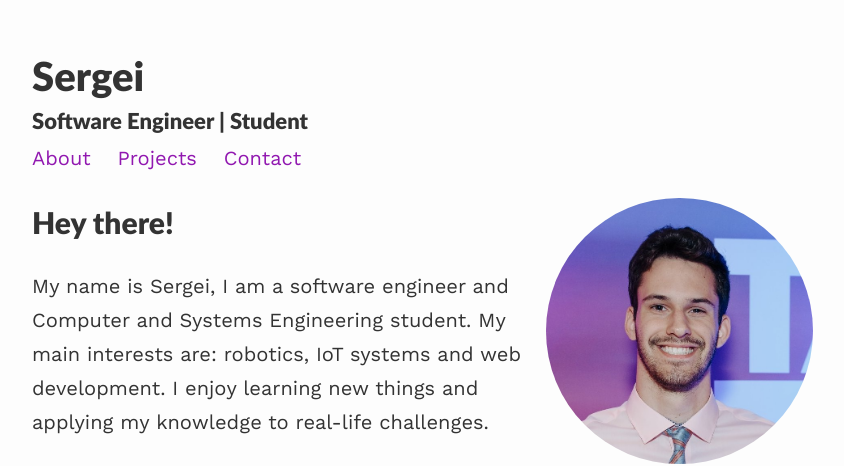
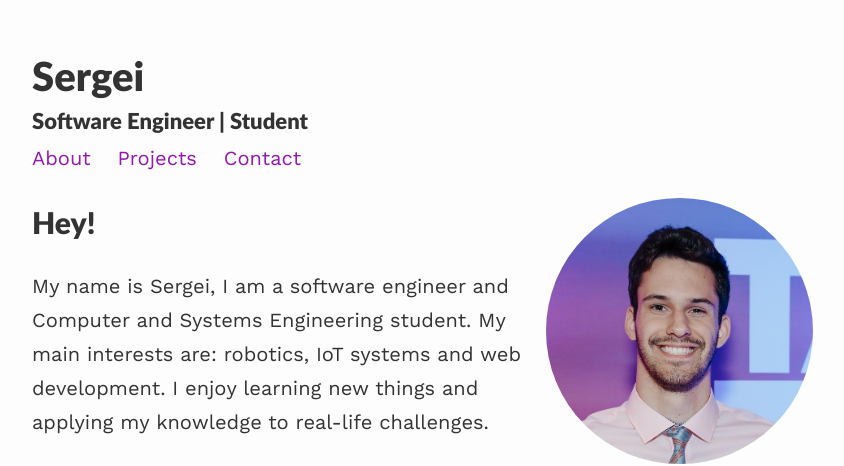
Before and after one commit to sejego/sejego, a Jekyll site: the page built from index.md, in a window 1280 px wide. Shown: the top 466 px of the page, without its empty margins (208-1052 px from the left). Built offline with Jekyll 4.4.1, drawn with Linux system fonts in a browser that asks for light colours; nearby versions of some CDN libraries; our own code applies the rules of GitHub Pages for plain Markdown files.

Commit message:
bug fixes

```diff
--- a/_config.yml
+++ b/_config.yml
@@ -3,7 +3,7 @@
 title: Sergei
 description: Software Engineer | Student
 
-baseurl: "/sejego" #name of GitHub repository
+baseurl: "" #name of GitHub repository
 url: "" #custom url to be used instead of GitHub repository
 email: "sejego@taltech.ee"
 
--- a/_includes/favicon.html
+++ b/_includes/favicon.html
@@ -1,5 +1,5 @@
 <!-- Generated using https://favicon.io/ -->
-<link rel="apple-touch-icon" sizes="180x180" href="apple-touch-icon.png?">
-<link rel="icon" type="image/png" sizes="32x32" href="favicon-32x32.png?">
-<link rel="icon" type="image/png" sizes="16x16" href="favicon-16x16.png?">
+<link rel="apple-touch-icon" sizes="180x180" href="{{ '/apple-touch-icon.png' | prepend: site.baseurl | prepend: site.url }}">
+<link rel="icon" type="image/png" sizes="32x32" href="{{ '/favicon-32x32.png' | prepend: site.baseurl | prepend: site.url }}">
+<link rel="icon" type="image/png" sizes="16x16" href="{{ '/favicon-16x16.png' | prepend: site.baseurl | prepend: site.url }}">
 <link rel="manifest" href=site.webmanifest">
--- a/_includes/navigation.html
+++ b/_includes/navigation.html
@@ -1,6 +1,6 @@
 <div class="links scroll">
         <a href="{{site.baseurl}}/">About</a>
         <a href="{{site.baseurl}}/projects/">Projects</a>
-        <a a href="/#contact">Contact</a>
+        <a href="{{site.baseurl}}/#contact">Contact</a>
         <!-- <a href="{{site.baseurl}}/archive/">Archive</a> -->
 </div>
--- a/index.md
+++ b/index.md
@@ -7,7 +7,7 @@ profile:
 published: true
 ---
 
-# Hey there!
+# Hey!
 
 My name is Sergei, I am a software engineer and Computer and Systems Engineering student.
 My main interests are: robotics, IoT systems and web development. I enjoy learning new things
```
Also changed, not shown: other parts of index.md (+1 -1 lines), _personal/3_twittter.md (+1 -1 lines), _personal/4_google_homepage.md (+1 -1 lines).
